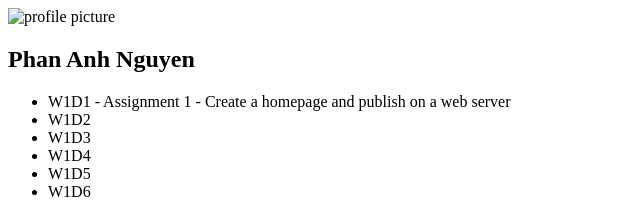
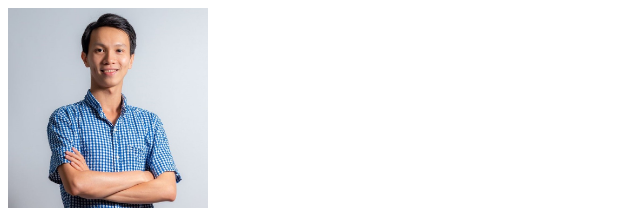
Before and after one commit to phan-dev/cs472-wap-202005, a plain HTML site: page index.html in a window 1280 px wide. Shown: the top 214 px of the page, without its empty margins (0-640 px from the left). Drawn offline with Linux system fonts and the light colour scheme; the site is published under a folder, as on GitHub Pages, so addresses that start at the root find nothing.

Commit message:
fix profile picture url

```diff
--- a/index.html
+++ b/index.html
@@ -5,7 +5,7 @@
     </head>
     <body>
         <div>
-            <img src="/images/phananh.jpg" alt="profile picture" width="200px" height="200px"/>
+            <img src="images/phananh.jpg" alt="profile picture" width="200px" height="200px"/>
         </div>
         <div>
             <h2>Phan Anh Nguyen</h2>
```
